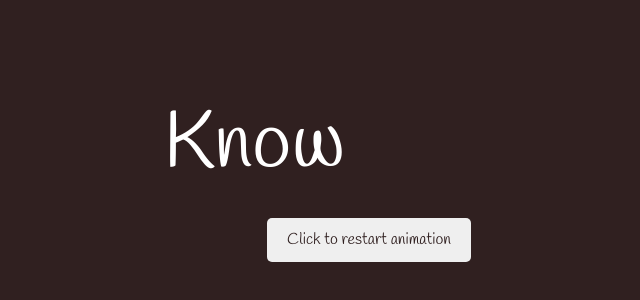
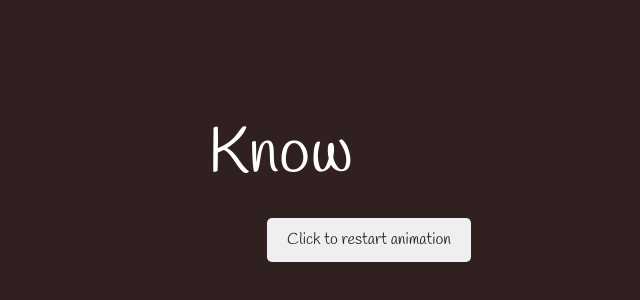
Before and after one commit to ElizaRegas/ino-logo-animation, a plain HTML site: page index.html in a window 1280 px wide. Shown: the part 206-506 px from the top of the page, without its empty margins (271-911 px from the left). Drawn offline with nearby package versions, Linux system fonts and the light colour scheme.

Commit message:
responsive styling

```diff
--- a/index.html
+++ b/index.html
@@ -13,10 +13,10 @@
 <body>
     <div class="container align-items-end">
         <div class="d-flex w-100 line-height">
-            <div class="w-50 d-flex justify-content-end align-items-center pe-4">
+            <div class="know d-flex align-items-center pe-2 pe-lg-3">
                 <h1>Know</h1>
             </div>
-            <div class="w-50 dynamic-txt">
+            <div class="dynamic-txt">
                 <span class="auto-type"></span>
             </div>
         </div>
--- a/style.css
+++ b/style.css
@@ -18,12 +18,12 @@ body {
 }
 
 .container h1 {
-    font-size: 80px;
+    font-size: 2.25em;
     margin: 0;
 }
 
 .container .line-height {
-    line-height: 90px;
+    line-height: 2.7rem;
 }
 
 span {
@@ -31,7 +31,7 @@ span {
 }
 
 .dynamic-txt {
-    font-size: 80px;
+    font-size: 2.25em;
 }
 
 button {
@@ -40,3 +40,42 @@ button {
     border-radius: 5px;
     color: #302020;
 }
+
+.know {
+    width: auto;
+}
+
+@media screen and (min-width: 576px) {
+    .container h1 {
+        font-size: 4em;
+    }
+
+    .dynamic-txt {
+        font-size: 4em;
+    }
+
+    .container .line-height {
+        line-height: 4.8rem;
+    }
+}
+
+@media screen and (min-width: 992px) {
+    .know {
+        width: 50%;
+        justify-content: end;
+    }
+}
+
+@media screen and (min-width: 1200px) {
+    .container h1 {
+        font-size: 4em;
+    }
+
+    .dynamic-txt {
+        font-size: 4em;
+    }
+
+    .container .line-height {
+        line-height: 4.8rem;
+    }
+}
```
